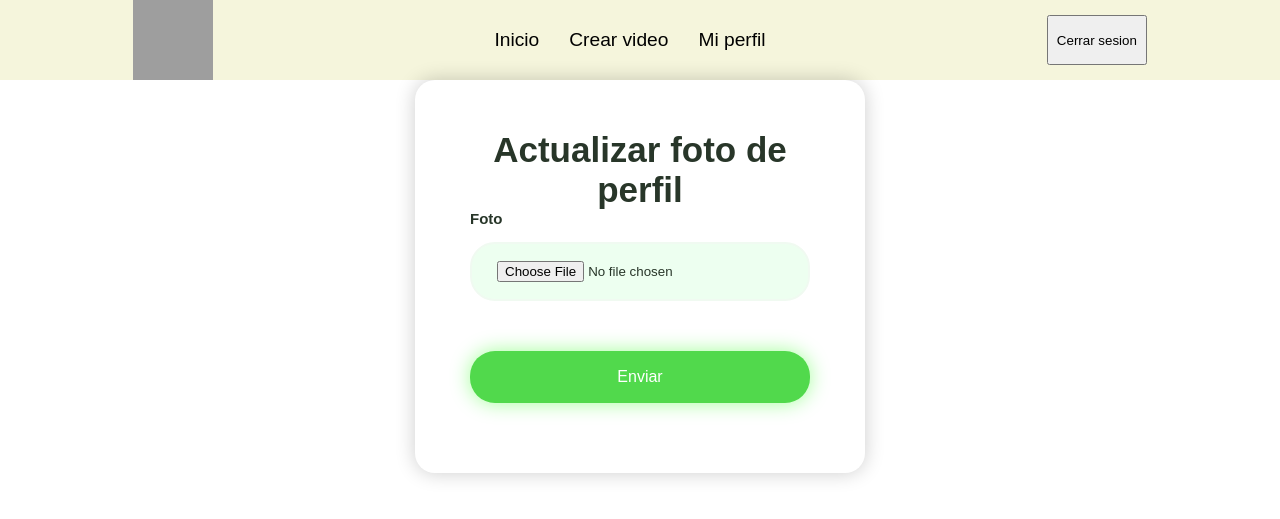
After one commit to RMontesJ/plataforma-videos, a PHP site: page /pages/changePicture.php?id_user=1 in a window 1280 px wide. The commit adds this page. Shown: the top 519 px of the page. Run offline with PHP 8.4, Linux system fonts and the light colour scheme; grey boxes are pictures that could not be loaded.

```diff
--- a/css/myProfile.css
+++ b/css/myProfile.css
@@ -1,6 +1,12 @@
 .profile{
     display: flex;
     flex-direction: row;
+}
+
+.picture{
+    display: flex;
+    flex-direction: column;
+    align-items: center;
 }
 
 .infoProfile{
--- /dev/null
+++ b/pages/changePicture.php
@@ -0,0 +1,49 @@
+<?php
+
+$id = $_GET['id_user'];
+
+?>
+
+
+<!DOCTYPE html>
+<html lang="en">
+<head>
+    <meta charset="UTF-8">
+    <meta name="viewport" content="width=device-width, initial-scale=1.0">
+    <title>Edit profile</title>
+    <link rel="stylesheet" href="../css/nav.css?v=<?php echo time(); ?>">
+    <link rel="stylesheet" href="../css/changeProfile.css?v=<?php echo time(); ?>">
+
+</head>
+<body>
+
+
+<div class="page">
+
+<?php include "../includes/nav.php" ?>
+
+<div class="createPost">
+
+<form action="../logic/logic_changePicture.php?id_user=<?php echo $id ?>" method="post" id="form" enctype="multipart/form-data">
+
+<h2>Actualizar foto de perfil</h2>
+
+
+<div class="input-group">
+
+<label for="picture">Foto</label>
+<input type="file" name="picture" id="picture" placeholder="Foto">
+
+<div class="form-txt">
+
+</div>
+<input class="btn" type="submit" value="Enviar">
+</div>
+</form>
+
+</div>
+
+</div>
+
+</body>
+</html>
--- a/pages/changeProfile.php
+++ b/pages/changeProfile.php
@@ -43,8 +43,6 @@ $extra_info = $DB->catchExtraInfo($id);
 <input type="text" name="status" id="status" value="<?php echo $status ?>" placeholder="Estado nuevo">
 <label for="name">Informacion extra</label>
 <input type="text" name="extra-info" id="extra-info" value="<?php echo $extra_info ?>" placeholder="Informacion extra">
-<label for="foto">Foto</label>
-<input type="file" name="picture" id="picture" placeholder="Foto">
 <div class="form-txt">
 
 </div>
--- a/pages/myProfile.php
+++ b/pages/myProfile.php
@@ -31,6 +31,7 @@ $picture = $DB->catchPicture($id);
 
 <div class="picture">
     <img src="../profile-pictures/<?php echo $picture; ?>" alt="My profile picture" style="width:400px;height:300px;">
+    <a href="../pages/changePicture.php?id_user=<?php echo $id ?>"><img src="../icons/edit_Profile_Icon.svg" alt="Edit picture"></a>
 </div>
 
 <div class="name">
```
Also changed, not shown: DB/DB_Connection.php (+12 -2 lines), logic/logic_changePicture.php (added, +34 -0 lines), logic/logic_changeProfile.php (+2 -21 lines), profile-pictures/foto curriculum buena - copia.jpeg (added), profile-pictures/free-photo-of-resfriado-frio-nieve-nevar.jpeg (added), profile-pictures/user-photo-default.webp (added).
